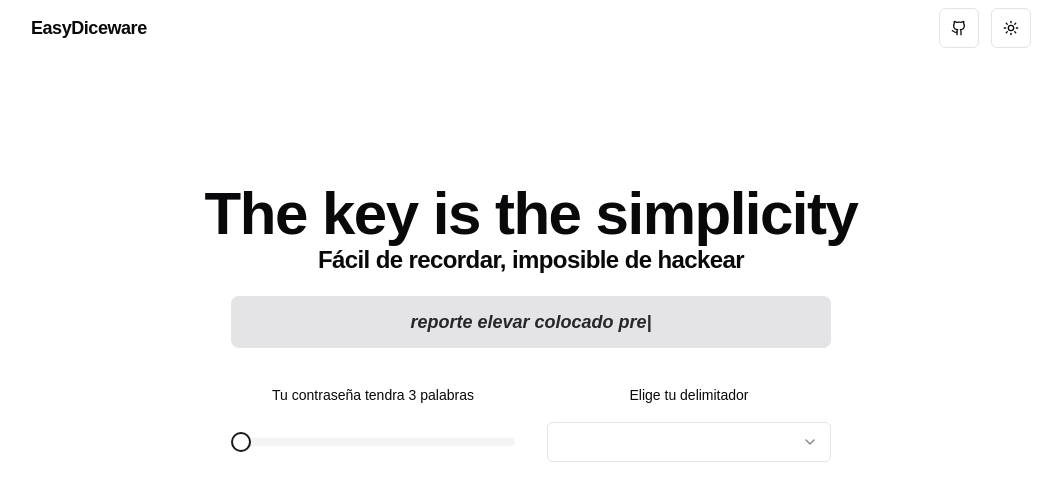
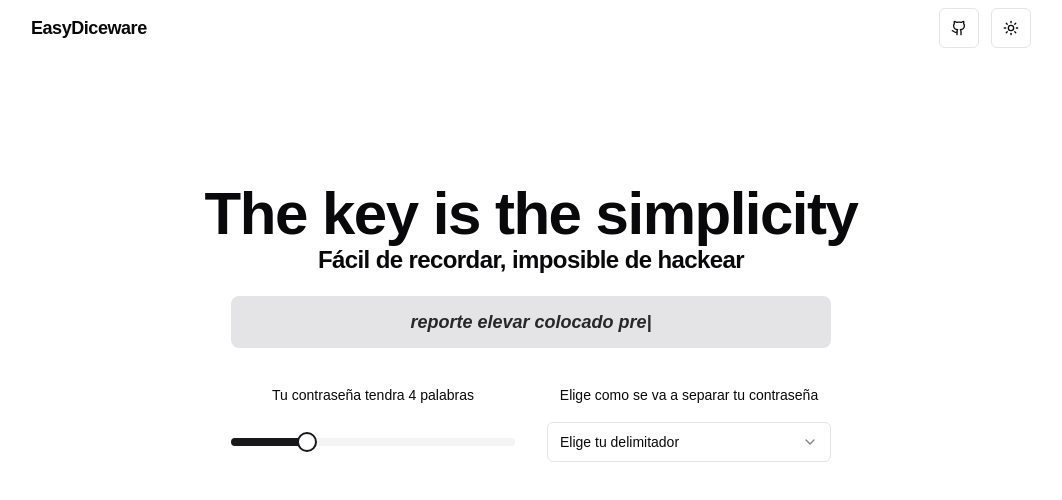
Before and after one commit to dgox16/easy-diceware, a React (Vite) app in the folder frontend/: page / in a window 1280 px wide. Shown: the top 500 px of the page, without its empty margins (109-1171 px from the left). Built offline with nearby package versions, Linux system fonts and the light colour scheme.

Commit message:
Se agregaron las opciones de delimitadores

```diff
--- a/frontend/src/components/PasswordForm.tsx
+++ b/frontend/src/components/PasswordForm.tsx
@@ -10,7 +10,8 @@ import { Label } from "@/components/ui/label";
 import { useState } from "react";
 
 export const PasswordForm = () => {
-	const [numberWords, setNumberWords] = useState<number[]>([3]);
+	const [numberWords, setNumberWords] = useState<number[]>([4]);
+
 	return (
 		<div className="flex justify-center mt-10">
 			<div className="grid grid-cols-2 gap-8 w-[600px]">
@@ -21,7 +22,7 @@ export const PasswordForm = () => {
 					<Slider
 						id="numberWords"
 						className="mt-4"
-						defaultValue={[3]}
+						defaultValue={[4]}
 						min={3}
 						max={7}
 						step={1}
@@ -30,16 +31,22 @@ export const PasswordForm = () => {
 				</div>
 				<div className="flex-col flex text-center justify-center">
 					<Label htmlFor="numberWords" className="mb-5">
-						Elige tu delimitador
+						Elige como se va a separar tu contraseña
 					</Label>
-					<Select>
+					<Select onValueChange={(value) => console.info(value)}>
 						<SelectTrigger className="">
-							<SelectValue />
+							<SelectValue placeholder="Elige tu delimitador" />
 						</SelectTrigger>
 						<SelectContent>
-							<SelectItem value="light">Light</SelectItem>
-							<SelectItem value="dark">Dark</SelectItem>
-							<SelectItem value="system">System</SelectItem>
+							<SelectItem value="space">Espacio</SelectItem>
+							<SelectItem value="comma">Coma</SelectItem>
+							<SelectItem value="dash">Diagonal</SelectItem>
+							<SelectItem value="underscore">Guion Bajo</SelectItem>
+							<SelectItem value="period">Punto</SelectItem>
+							<SelectItem value="slash">Slash</SelectItem>
+							<SelectItem value="pipe">Pipe</SelectItem>
+							<SelectItem value="PascalCase">PascalCase</SelectItem>
+							<SelectItem value="camelCase">camelCase</SelectItem>
 						</SelectContent>
 					</Select>
 				</div>
```
